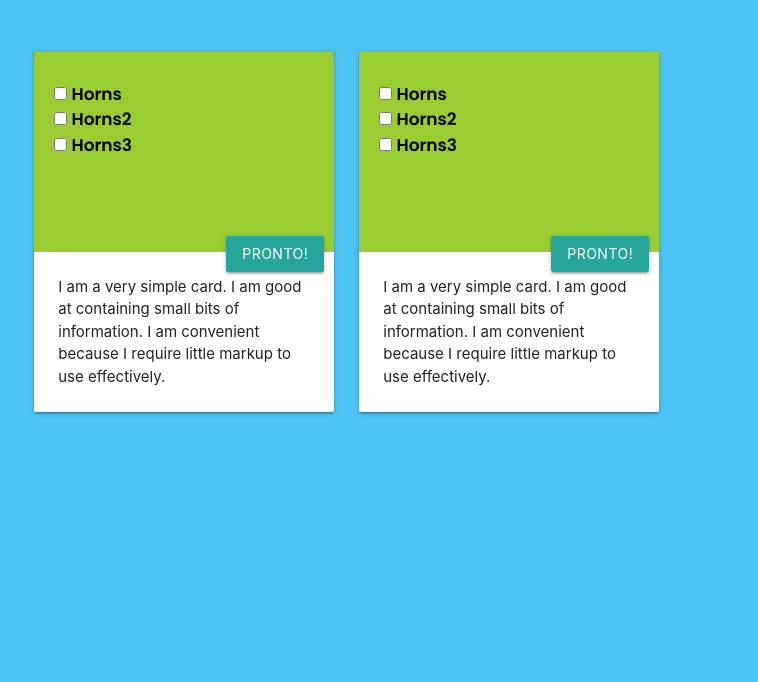
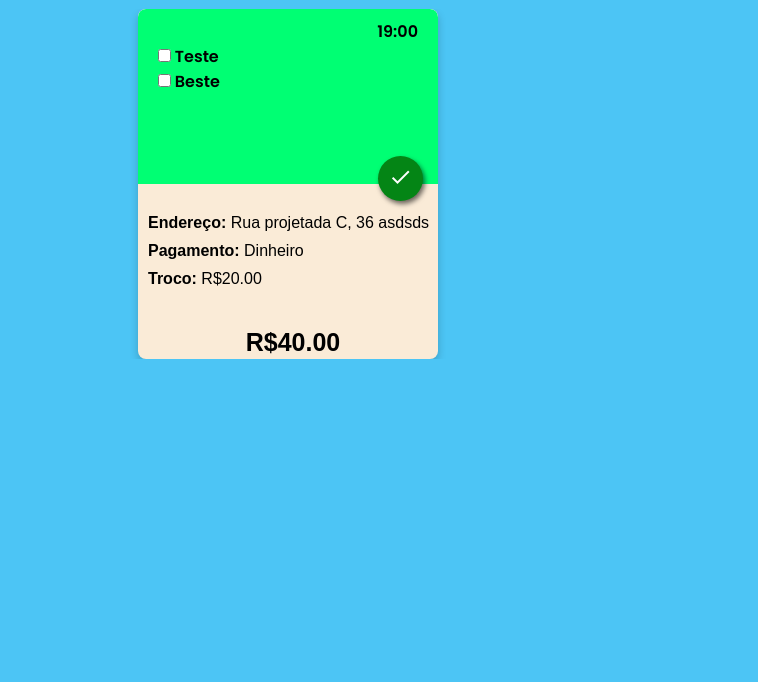
Before and after one commit to Dev-Hood/Backend-projeto, a website with bundled scripts: page src/projeto-point/views/index.html in a window 1280 px wide. Shown: the part 118-800 px from the top of the page, without its empty margins (27-785 px from the left). Built offline with nearby package versions, Linux system fonts and the light colour scheme; a web font is replaced by a local one.

Commit message:
front-end pronto

```diff
--- a/src/projeto-point/src/gerenciar-pagamento.js
+++ b/src/projeto-point/src/gerenciar-pagamento.js
@@ -1,4 +1,5 @@
 const gerarResumo = require('./gerar-resumo')
+const requi = require('../views/servidor/enviar-req-pedido')
 const gerenciar_pagamento = async (client,numero,cliente,msg)=>{
     let veri = false
     if(msg.includes('Cartão')){
@@ -41,6 +42,7 @@ const gerenciar_pagamento = async (client,numero,cliente,msg)=>{
     }
     if(veri){
         await resumoFinal(client,numero,cliente)
+        requi(cliente)
     }
 
 
--- a/src/projeto-point/views/front-end.js
+++ b/src/projeto-point/views/front-end.js
@@ -1,22 +1,37 @@
-const body = document.querySelector(".row")
+const express = require('express');
+const bodyparser = require('body-parser')
+const app = express()
+app.use(express.json())
+routes.use(bodyparser.urlencoded({extended:false}))
+routes.use(bodyparser.json())
+
+const requisicao;
+app.post('/pedidos',(req,res)=>{
+    console.log('Requisição do POST: ',req.body)
+    requisicao = req.body
+})
+
+requisicao.resumo.forEach(element => {
+
+});
+
+
+const body = document.querySelector(".content")
 body.innerHTML+=`
-<div class="col s12 m2 container">
-  <div class="card">
-    <div class="card-image">
-      <div class="back">
-
-        <input type="checkbox" id="horns" style="opacity: 1; position: relative;">
-        <label for="horns">Horns</label><br>
-        <input type="checkbox" id="horns2" style="opacity: 1; position: relative;">
-        <label for="horns2">Horns2</label><br>
-        <input type="checkbox" id="horns3" style="opacity: 1; position: relative;">
-        <label for="horns3">Horns3</label><br>
-      </div>
-
-      <button class="waves-effect waves-light btn btn-pronto">Pronto!</button>
-    </div>
-    <div class="card-content">
-      <p>I am a very simple card. I am good at containing small bits of information. I am convenient because I require little markup to use effectively.</p>
-    </div>
+<div class="card">
+  <div class="super">
+    <p>19:00</p>
+    <ol class="itens">
+      <li><input type="checkbox" class="check"> Teste</li>
+      <li><input type="checkbox" class="check"> Beste</li>
+    </ol>
   </div>
-</div>`
+  <button class="btn-pronto"><i class="material-icons">check</i></button>
+  <div class="inferior">
+    <p><b>Endereço:</b> Rua projetada C, 36 asdsds</p>
+    <p><b>Pagamento:</b> Dinheiro</p>
+    <p><b>Troco:</b> R$20.00</p>
+    <p>R$40.00</p>
+  </div>
+</div>
+`
--- a/src/projeto-point/views/index.html
+++ b/src/projeto-point/views/index.html
@@ -1,39 +1,39 @@
 <!DOCTYPE html>
-<html lang="en">
+<html lang="pt-BR">
 <head>
     <meta charset="UTF-8">
     <meta http-equiv="X-UA-Compatible" content="IE=edge">
     <meta name="viewport" content="width=device-width, initial-scale=1.0">
-    <link rel="stylesheet" href="https://cdnjs.cloudflare.com/ajax/libs/materialize/1.0.0/css/materialize.min.css">
     <link rel="stylesheet" href="style.css">
-
+    <link href="https://fonts.googleapis.com/icon?family=Material+Icons" rel="stylesheet">
     <title>Pedidos</title>
 </head>
 <body>
     <h1 id="titulo">Pedidos</h1>
     <div class="line"></div>
-    <div class="row">
-        <div class="col s12 m2 container">
-          <div class="card">
-            <div class="card-image">
-              <div class="back">
 
-                <input type="checkbox" id="horns" style="opacity: 1; position: relative;">
-                <label for="horns">Horns</label><br>
-                <input type="checkbox" id="horns2" style="opacity: 1; position: relative;">
-                <label for="horns2">Horns2</label><br>
-                <input type="checkbox" id="horns3" style="opacity: 1; position: relative;">
-                <label for="horns3">Horns3</label><br>
-              </div>
-
-              <button class="waves-effect waves-light btn btn-pronto">Pronto!</button>
-            </div>
-            <div class="card-content">
-              <p>I am a very simple card. I am good at containing small bits of information. I am convenient because I require little markup to use effectively.</p>
-            </div>
+    <div class="container">
+      <div class="content">
+        <div class="card">
+          <div class="super">
+            <p>19:00</p>
+            <ol>
+              <li><input type="checkbox" class="check"> Teste</li>
+              <li><input type="checkbox" class="check"> Beste</li>
+            </ol>
+          </div>
+          <button class="btn-pronto"><i class="material-icons">check</i></button>
+          <div class="inferior">
+            <p><b>Endereço:</b> Rua projetada C, 36 asdsds</p>
+            <p><b>Pagamento:</b> Dinheiro</p>
+            <p><b>Troco:</b> R$20.00</p>
+            <p>R$40.00</p>
           </div>
         </div>
+
       </div>
+    </div>
+
 </body>
 <script src="./front-end.js"></script>
 </html>
--- a/src/projeto-point/views/style.css
+++ b/src/projeto-point/views/style.css
@@ -6,6 +6,7 @@
     margin: 0;
     border: 0;
     box-sizing: border-box;
+    overflow-x: hidden;
 
 }
 body{
@@ -27,33 +28,87 @@ h1{
     margin-right: auto;
     background-color: white;
 }
-.back{
-    background-color: yellowgreen;
-    height: 200px;
-    padding-top: 30px;
-    padding-left: 20px;
+.container{
+   width: 100%;
+}
+.content{
+    display: grid;
+    grid-template-columns: repeat(4,1fr);
+    margin: 20px auto;
+    grid-gap: 25px;
+    padding: 0 10px;
+    width: max-content;
+}
+.card{
+    position: relative;
+    background-color: antiquewhite;
+    min-height: 350px;
+    box-shadow: 0 4px 8px 0 rgba(0,0,0,0.2);
+    border-radius: 8px;
+    width: 300px;
+
+
+}
+.super{
+    font-family: 'Poppins',sans-serif;
+    font-weight: bolder;
+    background-color: rgb(0, 255, 115);
+    height: 50%;
+    border-radius: 8px 8px 0 0;
+    padding: 10px 20px;
+}
+.super p{
+    text-align: end;
 }
 .btn-pronto{
     position: absolute;
-    bottom: -20px;
-    right: 10px;
+    right: 5%;
+    top: 42%;
+    background-color: rgb(4, 133, 21);
+    width: 45px;
+    height: 45px;
+    box-shadow: 2px 3px 5px rgba(0, 0, 0, 0.582);
+    border-radius: 100%;
+    color: white;
+    text-transform: uppercase;
+    transition: all 0.3s ease-in;
+    cursor: pointer;
 }
-.card{
-    min-width: 300px;
-    margin-right: 00px;
+.btn-pronto:hover{
+    transform: scale(1.1);
+    background-color: rgba(65, 7, 224, 0.884);
 }
-label{
-    display: inline-block;
-    color: black;
-    font-size: 17px;
+.inferior{
+    font-family: Arial, Helvetica, sans-serif;
+    padding-top: 20px;
+    padding-left: 10px;
+}
+.inferior p{
+    margin-top: 10px;
+}
+.inferior p:nth-child(4){
+
+    font-size: 25px;
     font-weight: bold;
-    font-family: 'Poppins',sans-serif;
+    margin-top: 40px;
+    text-align: center;
+}
 
+@media(max-width:1305px){
+    .content{
+        grid-template-columns: repeat(3,1fr);
+    }
 }
-.row{
-    padding-top: 50px;
-    padding-left: 50px;
+@media(max-width:977px){
+    .content{
+        grid-template-columns: repeat(2,1fr);
+    }
 }
-.container{
-    margin-right: 120px;
+@media(max-width:652px){
+    .content{
+        grid-template-columns: repeat(1,1fr);
+    }
+    .card{
+        width: 90vw;
+    }
 }
```
Also changed, not shown: src/projeto-point/views/servidor/enviar-req-pedido.js (+8 -4 lines), src/projeto-point/views/servidor/server.js (+6 -4 lines), 1 other file.
